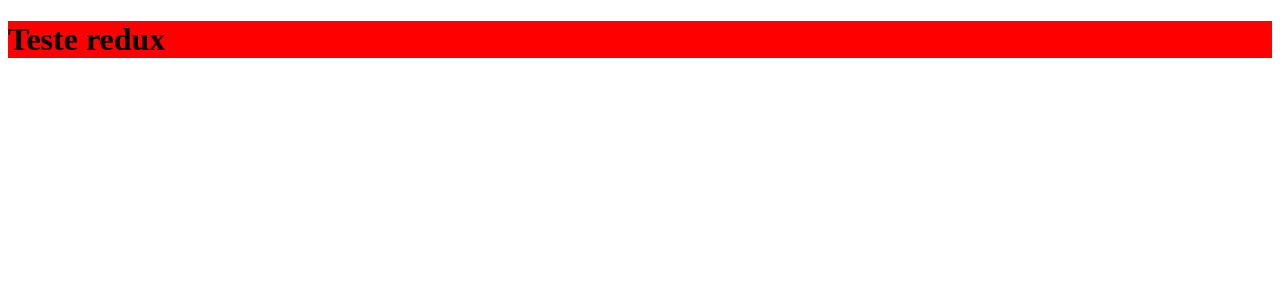
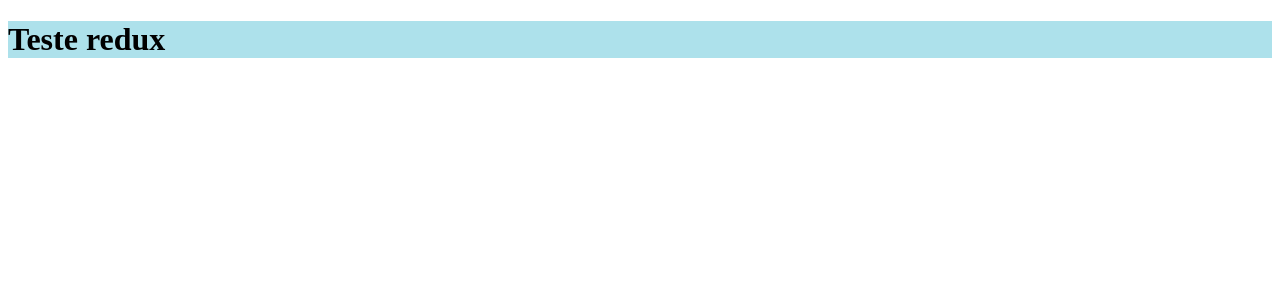
Before and after one commit to alcalcides/redux-lab, a React (Create React App) app: page / in a window 1280 px wide. Shown: the top 300 px of the page. Built offline with nearby package versions, Linux system fonts and the light colour scheme.

Commit message:
Changes background-color property

```diff
--- a/src/App.css
+++ b/src/App.css
@@ -1,3 +1,7 @@
 div {
     background-color: var(--background-color);
 }
+
+form {
+    background-color: aliceblue;
+}
--- a/src/theme.css
+++ b/src/theme.css
@@ -1,3 +1,3 @@
 :root {
-    --background-color: red;
+    --background-color: rgb(173, 225, 235);
 }
```
